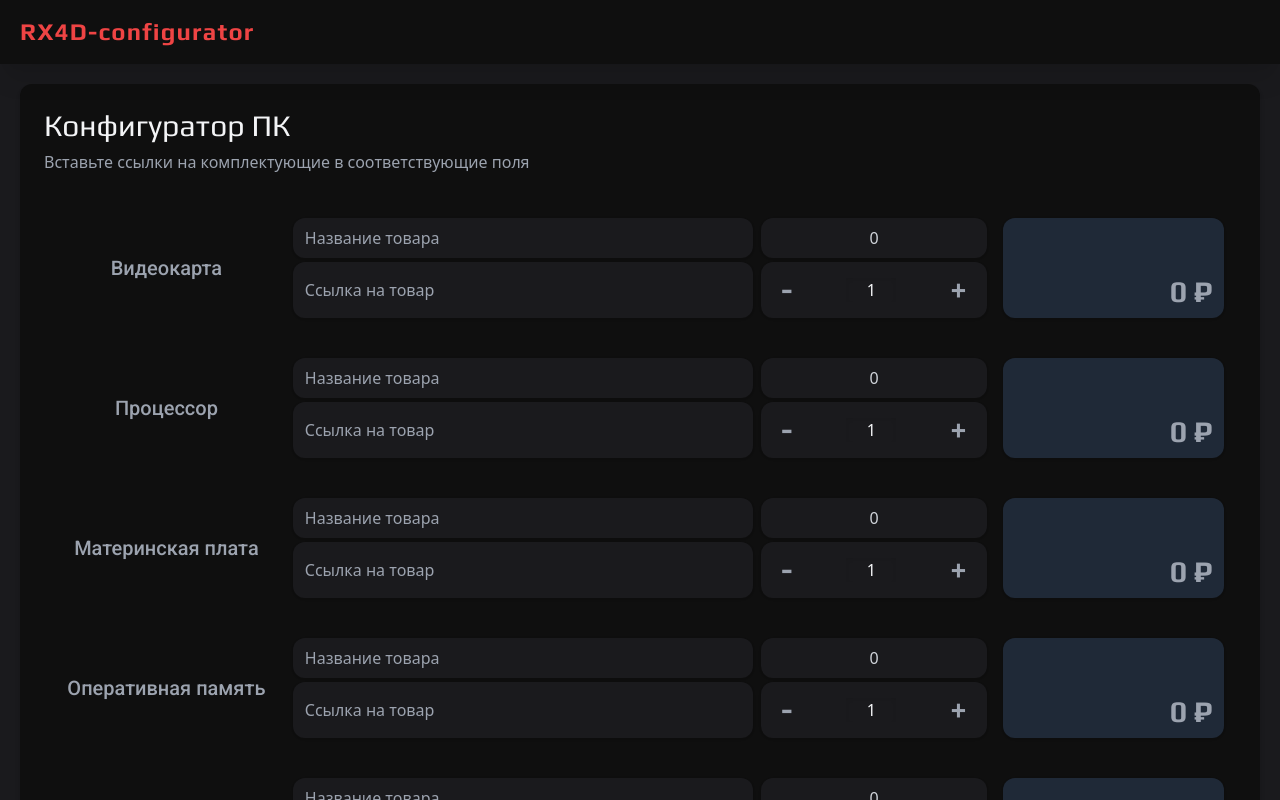
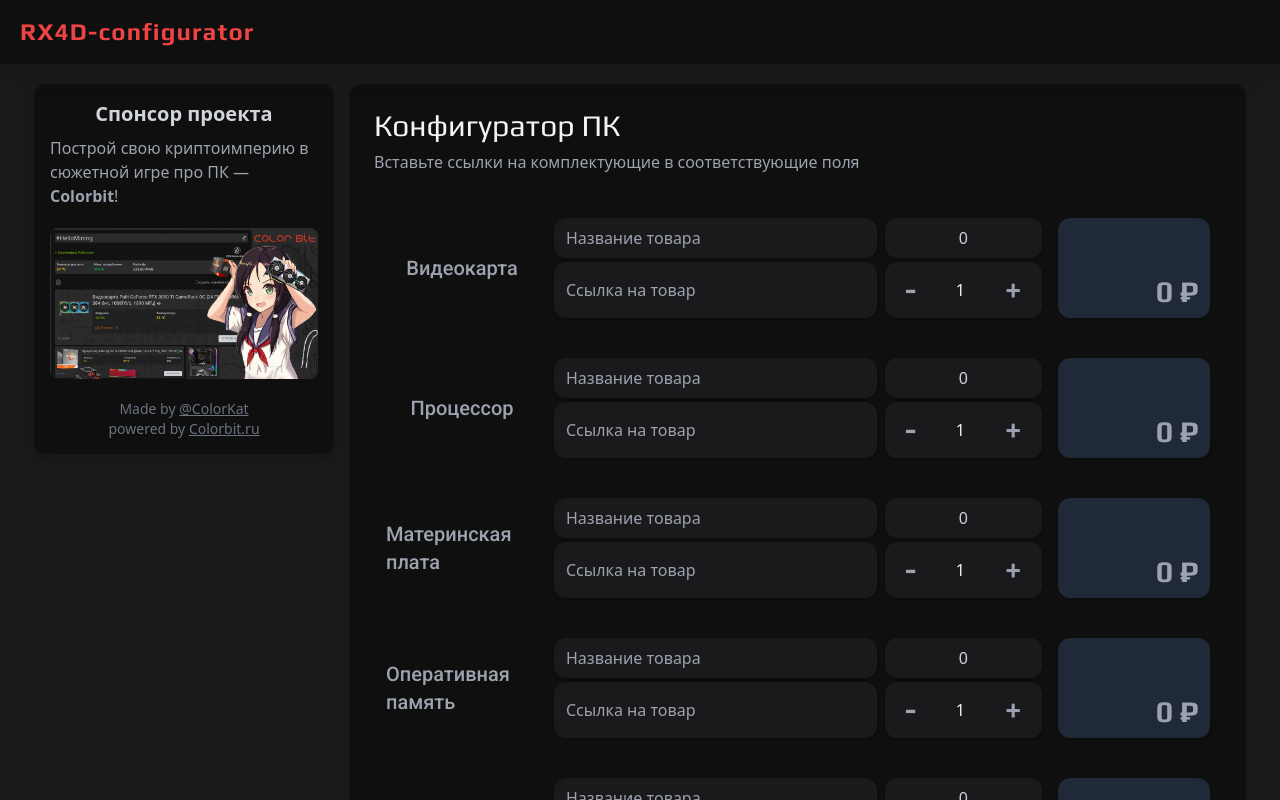
Before and after one commit to Color-Kat/PC-configurator, a React (Vite) app: page / in a window 1280 px wide. Built offline with nearby package versions, Linux system fonts and the light colour scheme.

Commit message:
aside with colorbit.ru ad

```diff
--- a/index.html
+++ b/index.html
@@ -19,7 +19,7 @@
     <link href="https://fonts.googleapis.com/css2?family=Montserrat:ital,wght@0,400;0,600;0,700;1,600&family=Nunito:wght@400;600;700&family=Play:wght@400;700&family=Roboto:wght@300;400;500;700&family=Ubuntu+Mono&display=swap" rel="stylesheet" crossorigin="anonymous">
 
   </head>
-  <body>
+  <body class="bg-app text-gray-300">
     <div id="root"></div>
     <script type="module" src="/src/index.tsx"></script>
   </body>
--- a/public/index.html
+++ b/public/index.html
@@ -18,7 +18,7 @@
     <link rel="preconnect" href="https://fonts.gstatic.com" crossorigin="anonymous">
     <link href="https://fonts.googleapis.com/css2?family=Montserrat:ital,wght@0,400;0,600;0,700;1,600&family=Nunito:wght@400;600;700&family=Play:wght@400;700&family=Roboto:wght@300;400;500;700&family=Ubuntu+Mono&display=swap" rel="stylesheet" crossorigin="anonymous">
 
-    <script type="module" crossorigin src="./assets/index-9e48ffb5.js"></script>
+    <script type="module" crossorigin src="./assets/index-2bce162e.js"></script>
     <link rel="stylesheet" href="./assets/index-a84cae45.css">
   </head>
   <body>
--- /dev/null
+++ b/src/UI/layout/Aside.tsx
@@ -0,0 +1,39 @@
+import {memo} from "react";
+
+import colobitImage from "@assets/colorbit.jpg";
+
+export const Aside = memo(() => {
+    const goToColorbit = () => {
+        window.open('https://colorbit.ru', '_blank')
+    }
+
+    return (
+        <aside
+            className="max-w-max h-max mr-4 overflow-hidden sticky bg-app-dark rounded-xl shadow-lg p-4 mr-2 mb-4"
+            style={{width: '300px', height: '370px'}}
+        >
+            <div className="h-full flex flex-col justify-between">
+                <div className="cursor-pointer" onClick={goToColorbit}>
+                    <h2 className="text-xl font-bold text-center text-gray-300 mb-2">Спонсор проекта</h2>
+
+                    <p className="text-gray-400 ">
+                        {/*Симулятор майнинга <b>Colorbit</b> — финансовая стратегия компьютерной тематики*/}
+                        Построй свою криптоимперию в сюжетной игре про ПК — <b>Colorbit</b>!
+                    </p>
+
+                    <img src={colobitImage} alt="" className="rounded-lg my-5"/>
+                </div>
+
+                <div className=" text-gray-500 text-sm text-center">
+                    <h3>
+                        Made by <a href="https://vk.com/color_kat" target="_blank" className="underline">@ColorKat</a>
+                    </h3>
+                    <h4>
+                        powered by <a href="https://colorbit.ru" target="_blank" className="underline">Colorbit.ru</a>
+                    </h4>
+                </div>
+
+            </div>
+        </aside>
+    );
+});
--- a/src/UI/layout/Header.tsx
+++ b/src/UI/layout/Header.tsx
@@ -2,7 +2,7 @@ import {memo} from "react";
 
 export const Header = memo(() => {
     const goToHomePage = () => {
-        window.location = window.location.href.split('?')[0];
+        window.location = (window as any).location.href.split('?')[0];
     }
 
     return (
--- a/src/UI/layout/Layout.tsx
+++ b/src/UI/layout/Layout.tsx
@@ -2,6 +2,7 @@ import {memo} from "react";
 import {Header} from "./Header";
 import Main from "./Main";
 import Footer from "./Footer";
+import {Aside} from "./Aside";
 
 export const Layout: React.FC<{ children: React.ReactElement }> = memo(({children}) => {
     return (
@@ -11,11 +12,20 @@ export const Layout: React.FC<{ children: React.ReactElement }> = memo(({childre
 
             <Header/>
 
+
             <Main>
-                {children}
+                <div className="relative flex md:flex-row flex-col-reverse">
+
+                    <Aside />
+
+                    <div className="max-w-4xl flex-1">
+                        {children}
+                    </div>
+
+                </div>
             </Main>
 
-            <Footer />
+            <Footer/>
 
         </div>
     );
--- a/tailwind.config.js
+++ b/tailwind.config.js
@@ -1,4 +1,7 @@
 /** @type {import('tailwindcss').Config} */
+
+const colors = require('tailwindcss/colors')
+
 module.exports = {
     content: [
         "./index.html",
```
Also changed, not shown: src/assets/colorbit.jpg (added), src/assets/colorbit.png (added).
